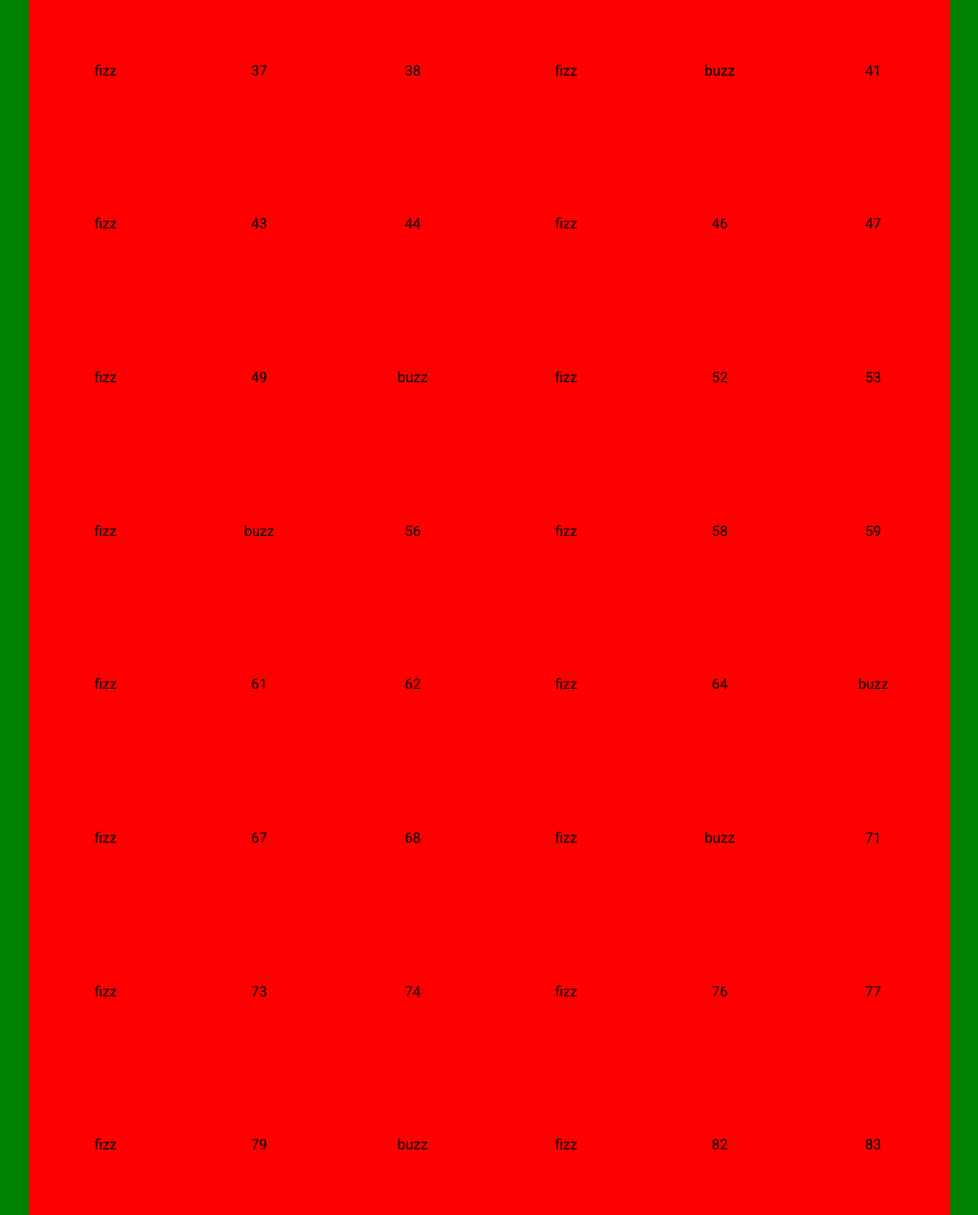
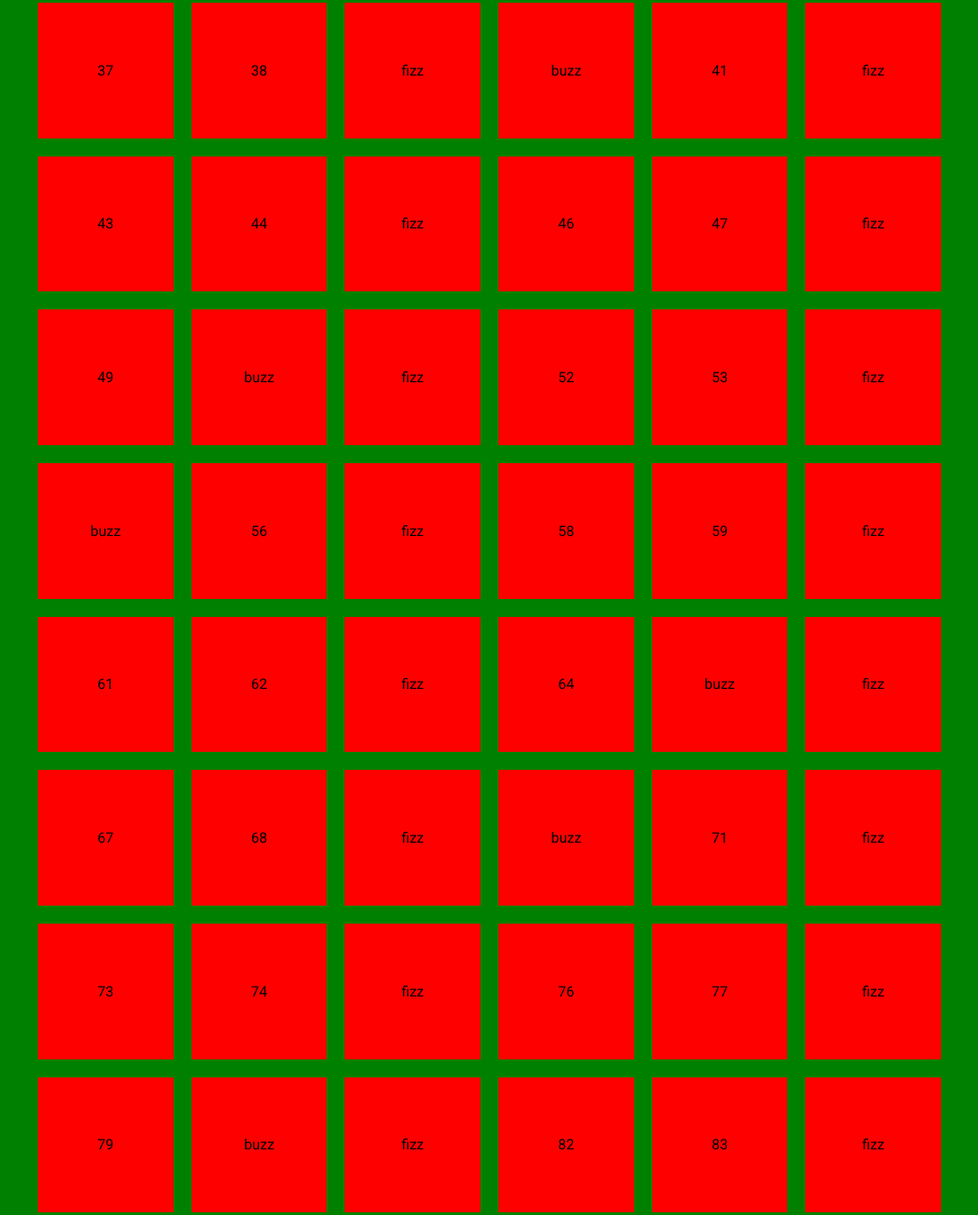
Before and after one commit to chrialge/js-fizzbuzz, a plain HTML site: page index.html in a window 1280 px wide. Shown: the part 1089-2440 px from the top of the page at 90% size, without its empty margins (96-1183 px from the left). Drawn offline with Linux system fonts and the light colour scheme.

Commit message:
add structure box

```diff
--- a/assets/css/style.css
+++ b/assets/css/style.css
@@ -1,4 +1,14 @@
 /* region common */
+:root{
+    --fizzbuzzdom-bg-primary: #083b4c;
+    --fizzbuzzdom-bg-secondary: #1389b2;
+    --fizzbuzzdom-bg-fizz: #0cd6a1;
+    --fizzbuzzdom-bg-buzz: #ffd166;
+    --fizzbuzzdom-bg-lighter: #ffffff;
+
+
+
+}
 *{
     padding: 0;
     margin: 0;
@@ -17,20 +27,24 @@ body{
     margin: auto;
     text-align: center;
     & h1{
-        color: white;
+        color: var(--fizzbuzzdom-bg-lighter);
         font-size: 50px;
     }
     & ul{
         list-style: none;
         display: flex;
         flex-wrap: wrap;
+
         & .box{
-            width: calc((100% / 12) * 2);
+            width: calc(((100% / 12) * 2) - 20px);
             aspect-ratio: 1;
             background-color: red;
             display: flex;
             align-items: center;
             justify-content: center;
+            margin: 10px;
+
+
         }
     }
 }
--- a/index.html
+++ b/index.html
@@ -16,7 +16,7 @@
         <h1>FizzBuzzDOM</h1>
 
         <ul id="container_square">
-            <li class="box"></li>
+
         </ul>
     </div>
 
```
